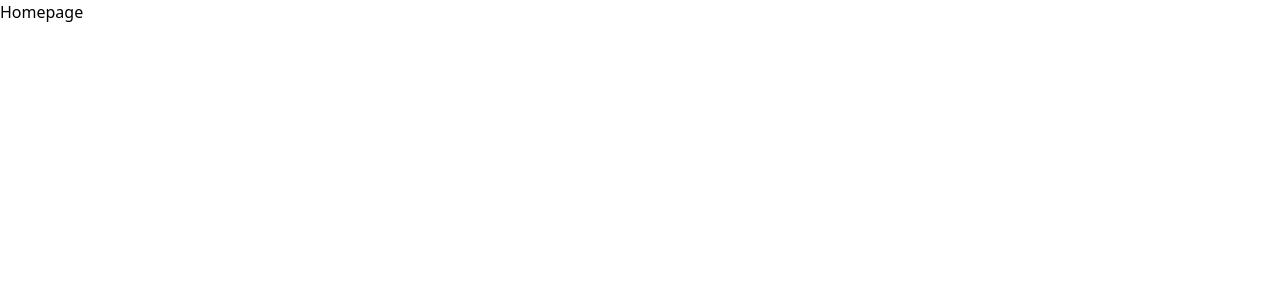
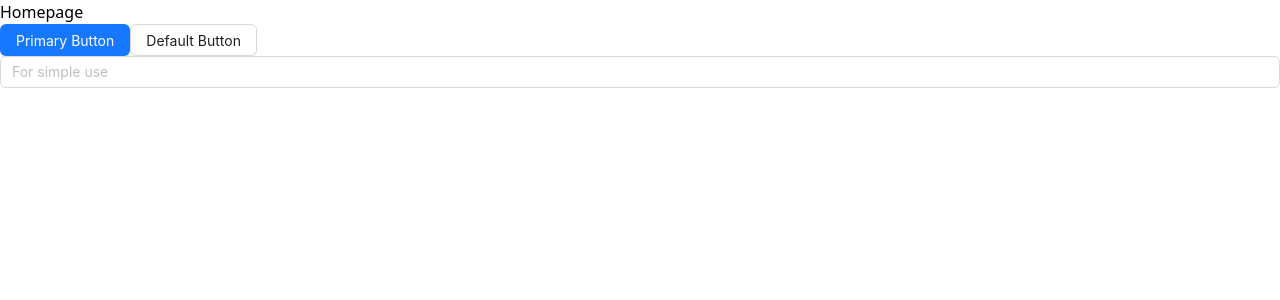
Before and after one commit to lucky-blessed/event-management-system, a React (Vite) app in the folder frontend/: page / in a window 1280 px wide. Shown: the top 300 px of the page. Built offline with nearby package versions, Linux system fonts and the light colour scheme.

Commit message:
Setting up antD for UI components

```diff
--- a/frontend/package.json
+++ b/frontend/package.json
@@ -10,6 +10,7 @@
     "preview": "vite preview"
   },
   "dependencies": {
+    "antd": "^5.21.4",
     "react": "^18.3.1",
     "react-dom": "^18.3.1"
   },
--- a/frontend/src/App.tsx
+++ b/frontend/src/App.tsx
@@ -1,9 +1,16 @@
+import { Button, Input } from "antd";
 function App() {
   return (
-    <div className="h-screen flex justify-center items-center bg-gray-500">
-      <h1 className="text-white text-3xl font-bold">Homepage</h1>
+    <div className="h-screen flex justify-center items-center flex-col gap-10 p-10">
+      <h1 className="text-gray-500 text-3xl font-bold">Homepage</h1>
+
+      <Button type="primary">Primary Button</Button>
+
+      <Button>Default Button</Button>
+
+      <Input placeholder="For simple use"></Input>
     </div>
   );
 }
 
-export default App
+export default App;
```
Also changed, not shown: 1 other file (tests, documents, lock files or other folders).
